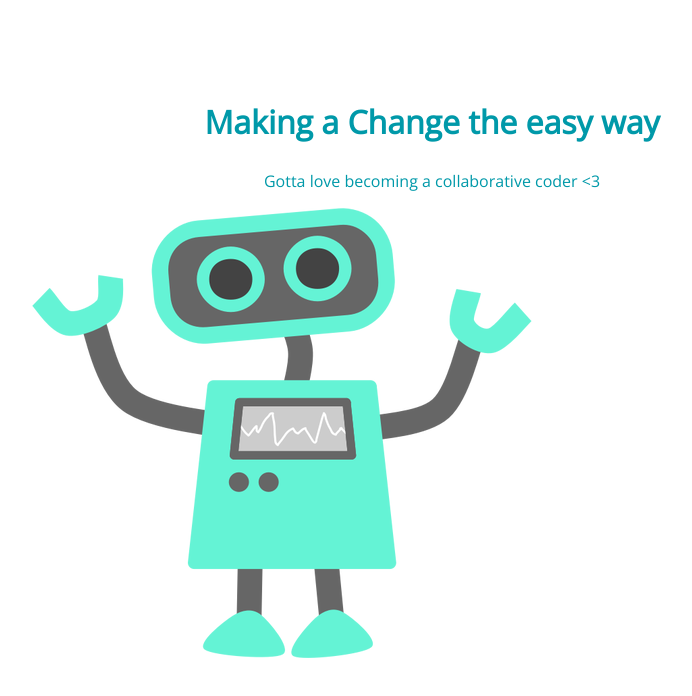
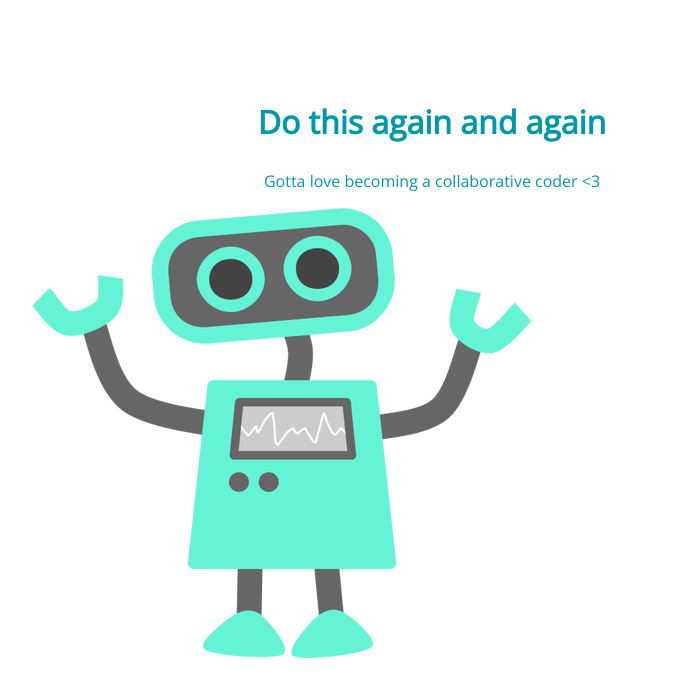
Before and after one commit to suellenc/105-project, a plain HTML site: page index.html in a window 1280 px wide. Shown: the whole page, without its empty margins (208-900 px from the left). Drawn offline with nearby package versions, Linux system fonts and the light colour scheme.

Commit message:
Headline Change B

```diff
--- a/index.html
+++ b/index.html
@@ -8,7 +8,7 @@
 </head>
 <body>
 	<section>
-		<h1>Making a Change the easy way</h1>
+		<h1>Do this again and again</h1>
 		<p>Gotta love becoming a collaborative coder <3</p>
 		<img src="img/happy-blue-robot.png">
 	</section>
```
